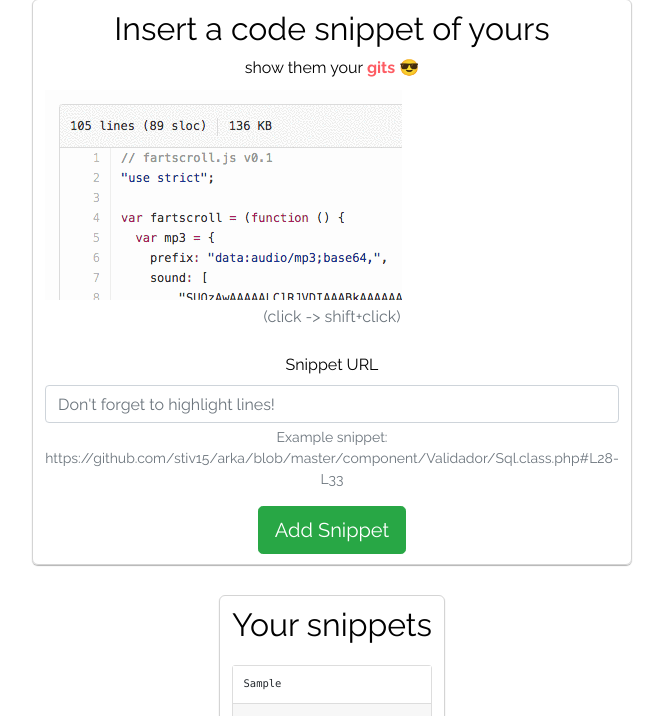
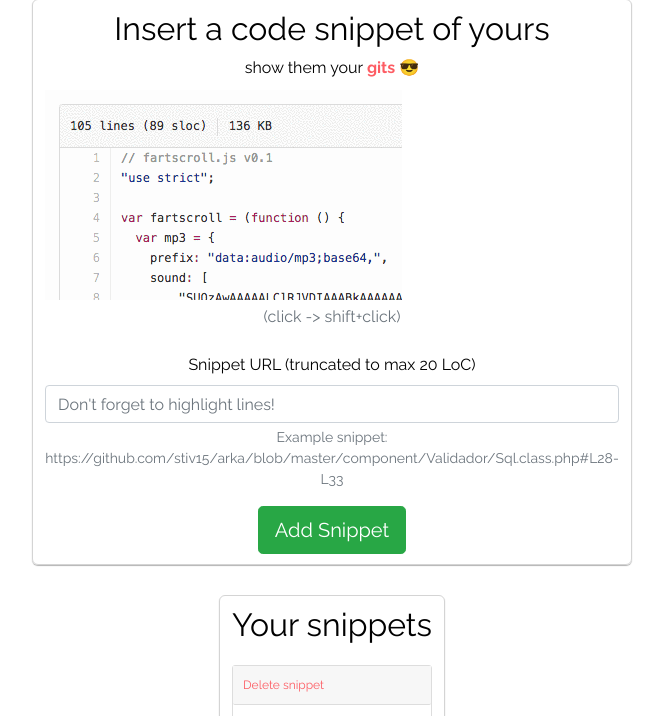
Before and after one commit to friendswithbenegits/fwbg, a Django app: page /users/add-snippet/ in a window 1280 px wide. Shown: the part 107-823 px from the top of the page, without its empty margins (308-971 px from the left). Run offline with Django 3.2, Linux system fonts and the light colour scheme; a user stored in the database is signed in; tables that the repository leaves empty hold one stand-in row (values such as "Sample post"); some libraries are stand-ins or nearby versions.

Commit message:
delete snippet

```diff
--- a/devtinder/static/css/project.css
+++ b/devtinder/static/css/project.css
@@ -141,6 +141,18 @@ body {
   border-radius: 3px;
   font-size: 12px;
 }
+.pm-snippet-header {
+  border-bottom: 1px solid #ddd;
+  padding: 10px;
+  background-color: #f7f7f7;
+  border-radius: 0 0 2px 2px;
+}
+.pm-snippet-header a {
+  color: #fd5c63;
+}
+.pm-snippet-header a:hover {
+  text-decoration: underline;
+}
 .pm-snippet-footer {
   font-weight: bold;
   border-top: 1px solid #ddd;
--- a/devtinder/templates/users/user_snippet.html
+++ b/devtinder/templates/users/user_snippet.html
@@ -14,7 +14,7 @@
 
             <form action="." method="post" class="sn-form">
                 <div class="form-group">
-                    <label for="snippet">Snippet URL</label>
+                    <label for="snippet">Snippet URL (truncated to max 20 LoC)</label>
                     <input type="url" name="url" class="form-control" id="snippet" aria-describedby="snippetHelp" placeholder="Don't forget to highlight lines!">
                     <small id="snippetHelp" class="form-text text-muted">Example snippet: https://github.com/stiv15/arka/blob/master/component/Validador/Sql.class.php#L28-L33</small>
                 </div>
@@ -31,6 +31,9 @@
                 <h2>Your snippets</h2>
                 {% for snippet in snippets %}
                     <div class="pm-snippet">
+                        <div class="pm-snippet-header">
+                            <a href="#">Delete snippet</a>
+                        </div>
                         <pre><code class="python">{{ snippet.snippet }}</code></pre>
                         <div class="pm-snippet-footer">
                             <div class="pm-lang">Language: <strong>{{ snippet.lang }}</strong></div>
--- a/devtinder/users/services.py
+++ b/devtinder/users/services.py
@@ -15,6 +15,9 @@ def get_data(url):
     if response.status_code != 200:
         raise Exception("Repository is not public.")
     file = base64.b64decode(response.json().get('content'))
+
+    # limit lines of code
+    file = "\n".join(file.split('\n')[0:20])
 
     return {
         'message': message,
```
